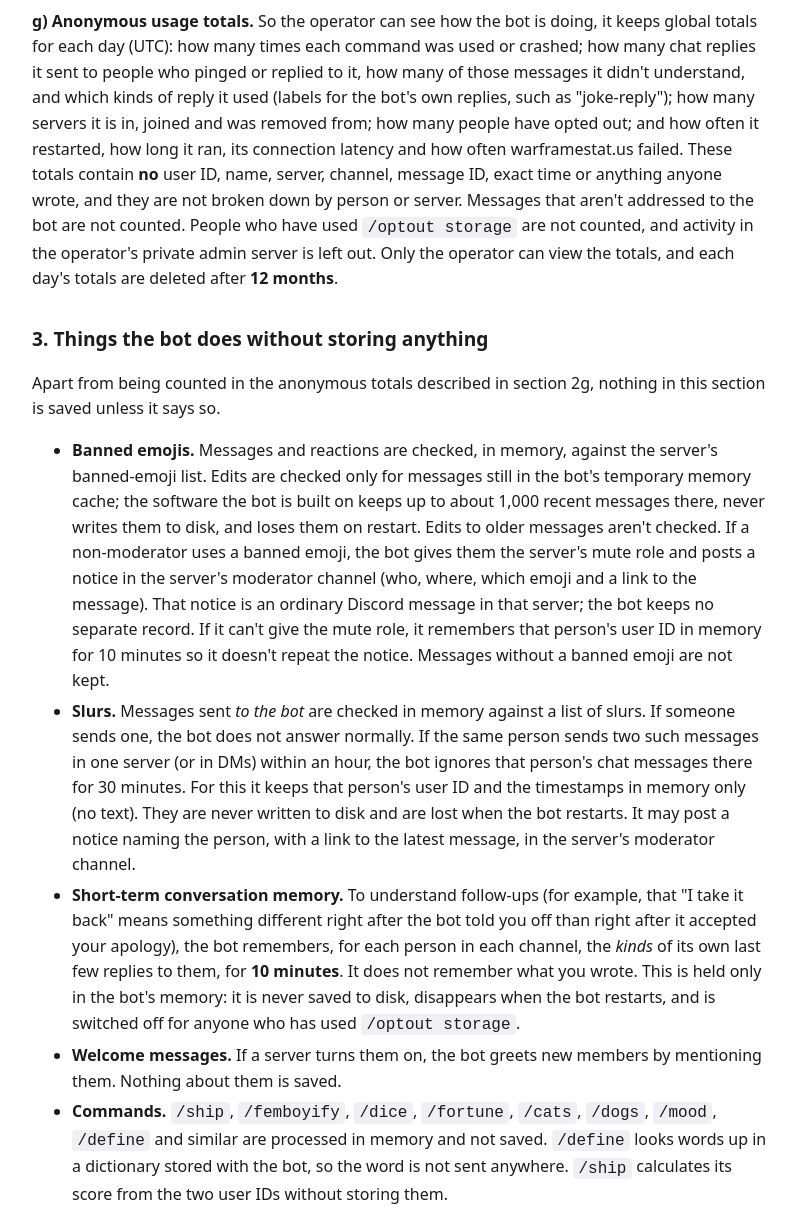
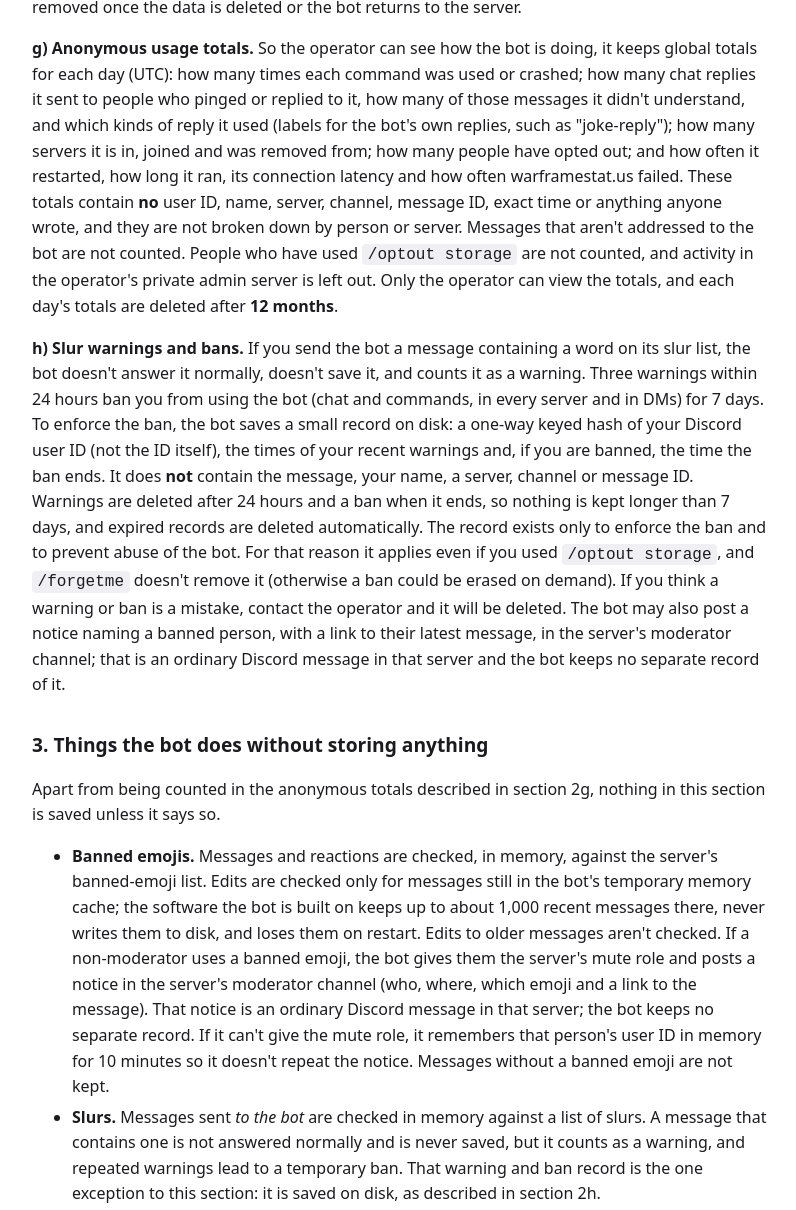
Before and after one commit to rockodagaer/bmme, a plain HTML site: page bot/privacy.html in a window 1280 px wide. Shown: the part 1804-3014 px from the top of the page, without its empty margins (240-1036 px from the left). Drawn offline with Linux system fonts and the light colour scheme.

Commit message:
Update privacy.html

```diff
--- a/bot/privacy.html
+++ b/bot/privacy.html
@@ -28,17 +28,18 @@ li{margin:.3rem 0}
 <p>It does <strong>not</strong> contain your name, user ID, server, channel, message ID or exact time. Feedback containing words on the bot&#x27;s slur list is never saved. Entries are deleted from the bot&#x27;s files automatically after <strong>30 days</strong> (section 5 explains what that does and doesn&#x27;t cover).</p>
 <p>The cleaning is automatic and cannot catch everything, for example a name typed in plain text, so please don&#x27;t put personal information in feedback.</p>
 <p>Feedback is read by the operator, for debugging and improving the bot, and may be processed by AI tools used to assist development (see section 4). It may also be kept and used where necessary for legal, safety or security reasons, for example to investigate abuse or to respond to a lawful request.</p>
-<p><strong>b) Your storage opt-out.</strong> <code>/optout storage</code> stops <code>/feedback</code> from saving anything from you, turns off the short-term conversation memory described in section 3 and leaves you out of the usage totals in section 2g. To remember your choice, the bot stores a one-way keyed hash of your Discord user ID (not the ID itself) and nothing else about you. It is kept until you opt back in with <code>/optin storage</code>, or delete it yourself at any time with <code>/forgetme</code> (that puts you back to the default).</p>
+<p><strong>b) Your storage opt-out.</strong> <code>/optout storage</code> stops <code>/feedback</code> from saving anything from you, turns off the short-term conversation memory described in section 3 and leaves you out of the usage totals in section 2g. To remember your choice, the bot stores a one-way keyed hash of your Discord user ID (not the ID itself) and nothing else about you (the only other thing that can be stored about you is the temporary slur-warning and ban record described in section 2h, if you have one). It is kept until you opt back in with <code>/optin storage</code>, or delete it yourself at any time with <code>/forgetme</code> (that puts you back to the default).</p>
 <p><strong>c) Server settings.</strong> For each server it is in, the bot stores the choices that server&#x27;s administrators make with <code>/settings</code>: whether the welcome message is on, which picture it uses, which game the server is mainly about, and role and channel IDs (moderator roles, the mute role, the notice channel, roles <code>/giverole</code> may hand out). It also stores that server&#x27;s banned-emoji list. This contains no information about any person. It is kept until the bot is removed from the server (or you ask for it to be deleted).</p>
 <p><strong>d) Mood.</strong> The bot has a daily &quot;mood&quot; number for each server. It stores only the server ID, the date and the number. It is nudged up or down by friendly or rude messages, but nothing about who or what caused it is kept.</p>
 <p><strong>e) Picture reports.</strong> If you report one of the bot&#x27;s cat or dog pictures, the bot stores the picture&#x27;s file name, the reason you picked from a fixed list, the date and how many times it has been reported. It does not store who reported it, and there is no free text. A report is deleted when the operator closes it.</p>
 <p><strong>f) Servers that removed the bot.</strong> If the bot finds saved data for a server it is no longer in, it stores that server&#x27;s ID and the time it first noticed (<code>data/departed.json</code>), so it can delete that data after 7 days (see section 6). This contains no information about any person, and the entry is removed once the data is deleted or the bot returns to the server.</p>
 <p><strong>g) Anonymous usage totals.</strong> So the operator can see how the bot is doing, it keeps global totals for each day (UTC): how many times each command was used or crashed; how many chat replies it sent to people who pinged or replied to it, how many of those messages it didn&#x27;t understand, and which kinds of reply it used (labels for the bot&#x27;s own replies, such as &quot;joke-reply&quot;); how many servers it is in, joined and was removed from; how many people have opted out; and how often it restarted, how long it ran, its connection latency and how often warframestat.us failed. These totals contain <strong>no</strong> user ID, name, server, channel, message ID, exact time or anything anyone wrote, and they are not broken down by person or server. Messages that aren&#x27;t addressed to the bot are not counted. People who have used <code>/optout storage</code> are not counted, and activity in the operator&#x27;s private admin server is left out. Only the operator can view the totals, and each day&#x27;s totals are deleted after <strong>12 months</strong>.</p>
+<p><strong>h) Slur warnings and bans.</strong> If you send the bot a message containing a word on its slur list, the bot doesn&#x27;t answer it normally, doesn&#x27;t save it, and counts it as a warning. Three warnings within 24 hours ban you from using the bot (chat and commands, in every server and in DMs) for 7 days. To enforce the ban, the bot saves a small record on disk: a one-way keyed hash of your Discord user ID (not the ID itself), the times of your recent warnings and, if you are banned, the time the ban ends. It does <strong>not</strong> contain the message, your name, a server, channel or message ID. Warnings are deleted after 24 hours and a ban when it ends, so nothing is kept longer than 7 days, and expired records are deleted automatically. The record exists only to enforce the ban and to prevent abuse of the bot. For that reason it applies even if you used <code>/optout storage</code>, and <code>/forgetme</code> doesn&#x27;t remove it (otherwise a ban could be erased on demand). If you think a warning or ban is a mistake, contact the operator and it will be deleted. The bot may also post a notice naming a banned person, with a link to their latest message, in the server&#x27;s moderator channel; that is an ordinary Discord message in that server and the bot keeps no separate record of it.</p>
 <h2>3. Things the bot does without storing anything</h2>
 <p>Apart from being counted in the anonymous totals described in section 2g, nothing in this section is saved unless it says so.</p>
 <ul>
 <li><strong>Banned emojis.</strong> Messages and reactions are checked, in memory, against the server&#x27;s banned-emoji list. Edits are checked only for messages still in the bot&#x27;s temporary memory cache; the software the bot is built on keeps up to about 1,000 recent messages there, never writes them to disk, and loses them on restart. Edits to older messages aren&#x27;t checked. If a non-moderator uses a banned emoji, the bot gives them the server&#x27;s mute role and posts a notice in the server&#x27;s moderator channel (who, where, which emoji and a link to the message). That notice is an ordinary Discord message in that server; the bot keeps no separate record. If it can&#x27;t give the mute role, it remembers that person&#x27;s user ID in memory for 10 minutes so it doesn&#x27;t repeat the notice. Messages without a banned emoji are not kept.</li>
-<li><strong>Slurs.</strong> Messages sent <em>to the bot</em> are checked in memory against a list of slurs. If someone sends one, the bot does not answer normally. If the same person sends two such messages in one server (or in DMs) within an hour, the bot ignores that person&#x27;s chat messages there for 30 minutes. For this it keeps that person&#x27;s user ID and the timestamps in memory only (no text). They are never written to disk and are lost when the bot restarts. It may post a notice naming the person, with a link to the latest message, in the server&#x27;s moderator channel.</li>
+<li><strong>Slurs.</strong> Messages sent <em>to the bot</em> are checked in memory against a list of slurs. A message that contains one is not answered normally and is never saved, but it counts as a warning, and repeated warnings lead to a temporary ban. That warning and ban record is the one exception to this section: it is saved on disk, as described in section 2h.</li>
 <li><strong>Short-term conversation memory.</strong> To understand follow-ups (for example, that &quot;I take it back&quot; means something different right after the bot told you off than right after it accepted your apology), the bot remembers, for each person in each channel, the <em>kinds</em> of its own last few replies to them, for <strong>10 minutes</strong>. It does not remember what you wrote. This is held only in the bot&#x27;s memory: it is never saved to disk, disappears when the bot restarts, and is switched off for anyone who has used <code>/optout storage</code>.</li>
 <li><strong>Welcome messages.</strong> If a server turns them on, the bot greets new members by mentioning them. Nothing about them is saved.</li>
 <li><strong>Commands.</strong> <code>/ship</code>, <code>/femboyify</code>, <code>/dice</code>, <code>/fortune</code>, <code>/cats</code>, <code>/dogs</code>, <code>/mood</code>, <code>/define</code> and similar are processed in memory and not saved. <code>/define</code> looks words up in a dictionary stored with the bot, so the word is not sent anywhere. <code>/ship</code> calculates its score from the two user IDs without storing them.</li>
@@ -66,11 +67,11 @@ li{margin:.3rem 0}
 <li>The usage totals in section 2g can&#x27;t be linked to anyone, so there is nothing in them to look up or delete by person.</li>
 <li>The bot deletes each feedback entry from its own files once it is 30 days old. That limit covers the bot&#x27;s files only: it doesn&#x27;t reach copies already processed by AI development tools (section 4), which can&#x27;t be recalled, or information kept for the legal, safety or security reasons in section 2a.</li>
 <li>To report one of the bot&#x27;s pictures, right-click it and choose Apps &gt; Report this image, or use <code>/report</code>. For anything serious, such as your own photo or illegal content, e-mail the contact at the top of this page.</li>
-<li>You can ask the operator what information is held about you or to delete it, using the contact above. You don&#x27;t need to contact anyone to delete the opt-out hash: <code>/forgetme</code> does it immediately (the operator can also remove it on request). Deleting it puts you back to the default.</li>
+<li>You can ask the operator what information is held about you or to delete it, using the contact above. You don&#x27;t need to contact anyone to delete the opt-out hash: <code>/forgetme</code> does it immediately (the operator can also remove it on request). Deleting it puts you back to the default. <code>/forgetme</code> doesn&#x27;t delete a slur-warning or ban record (section 2h), which expires by itself within 7 days; if you believe it is wrong, ask the operator to delete it.</li>
 <li>Server administrators can turn off the welcome message and the moderation features (<code>/settings moderation</code> can clear the mute role and notice channel), remove the bot from the server at any time, and ask the operator to delete the server&#x27;s settings.</li>
 </ul>
 <h2>6. Security and retention</h2>
-<p>The bot&#x27;s files are kept on a private server that only the operator can access. Feedback is deleted from the bot&#x27;s files after 30 days (see section 5); opt-out hashes are kept until you opt in again or delete them with <code>/forgetme</code>; server settings, banned-emoji lists and moods are kept until the bot leaves the server; picture reports are kept until the operator closes them; anonymous usage totals are deleted after 12 months; the list of departed servers is kept only until their data is deleted. A copy of the public drop table is kept and replaced when a newer one is published (it contains no personal information). Backups of these files may exist for a short time.</p>
+<p>The bot&#x27;s files are kept on a private server that only the operator can access. Feedback is deleted from the bot&#x27;s files after 30 days (see section 5); opt-out hashes are kept until you opt in again or delete them with <code>/forgetme</code>; slur warnings are deleted after 24 hours and bans after 7 days at most; server settings, banned-emoji lists and moods are kept until the bot leaves the server; picture reports are kept until the operator closes them; anonymous usage totals are deleted after 12 months; the list of departed servers is kept only until their data is deleted. A copy of the public drop table is kept and replaced when a newer one is published (it contains no personal information). Backups of these files may exist for a short time.</p>
 <p><strong>If a server removes the bot.</strong> The server&#x27;s saved data is deleted straight away if the bot is online when it is removed. If the bot is offline at that moment, the data stays until the bot next checks, which it does daily once it is running again, and it deletes the data of servers it hasn&#x27;t been in for 7 days. To be sure that a server&#x27;s data is deleted at once, contact the operator directly. This data contains no information about any person. The usage totals in section 2g don&#x27;t record which server anything came from, so they stay until they expire.</p>
 <h2>7. Children</h2>
 <p>Discord requires its users to be at least 13 years old (or the minimum age in their country). The bot is not aimed at children and does not knowingly collect information from anyone under that age.</p>
```
